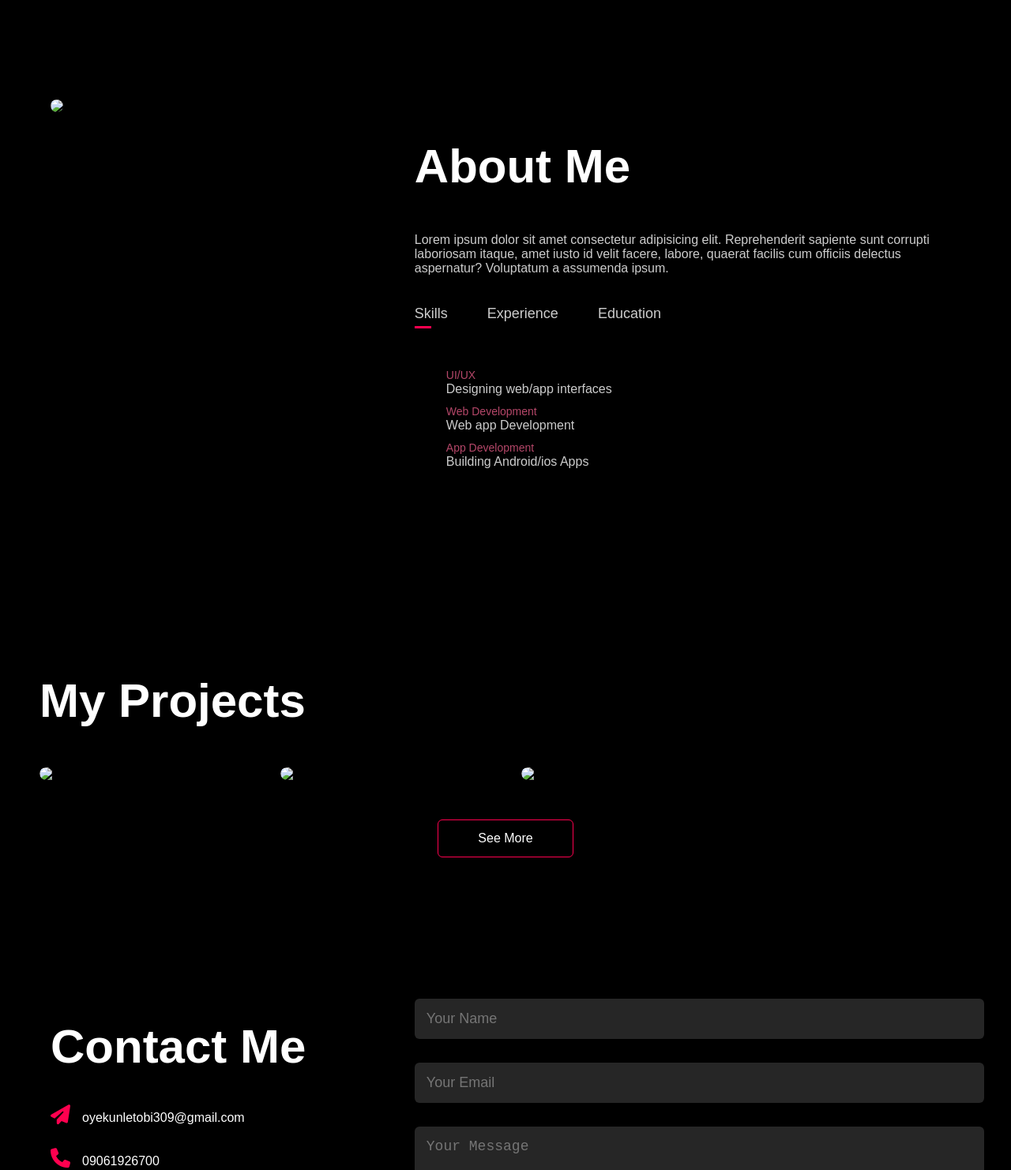
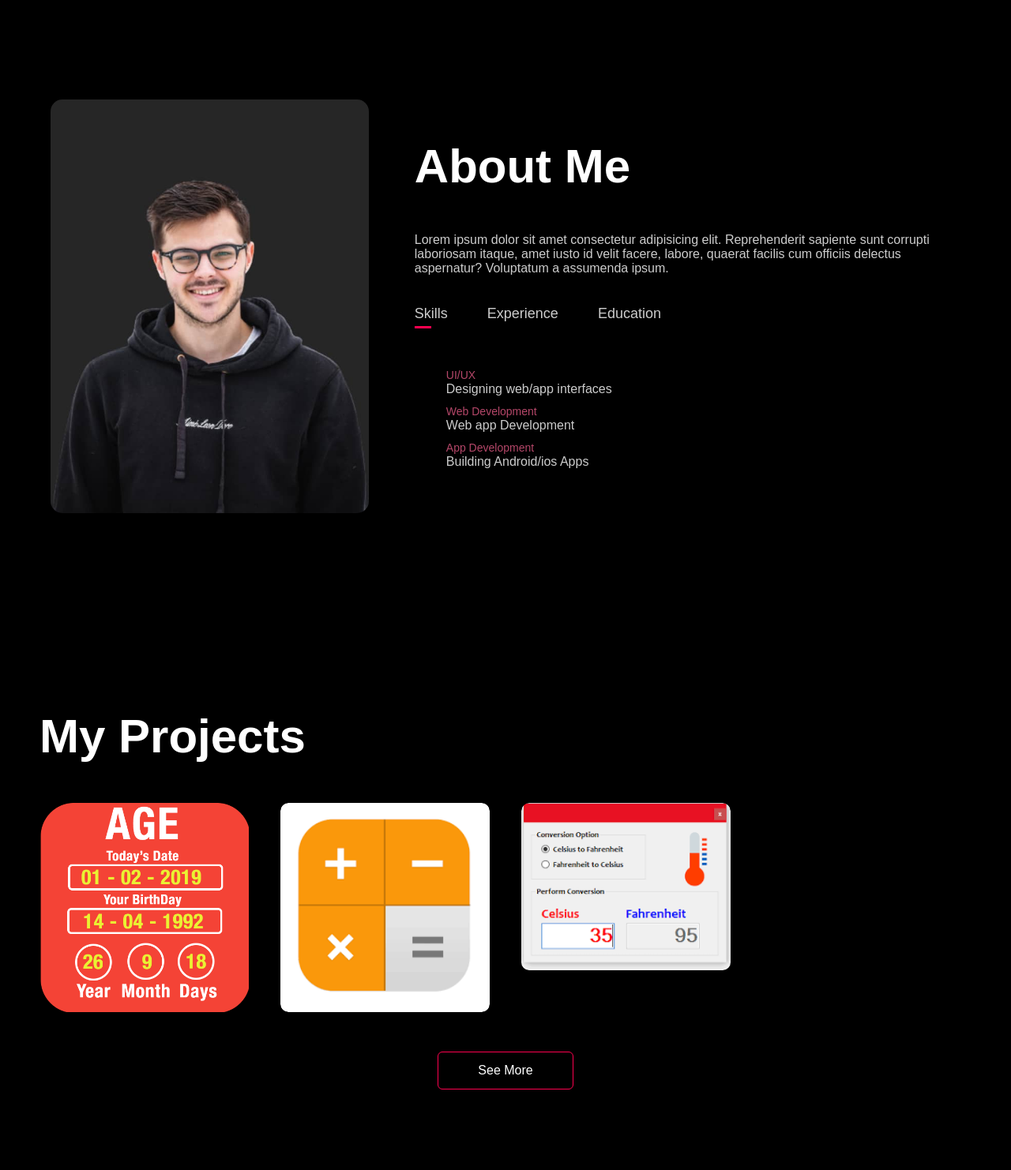
Before and after one commit to oye45/my-project---portfilio, a plain HTML site: page index.html in a window 1280 px wide. Shown: the part 740-2222 px from the top of the page at 79% size. Drawn offline with Linux system fonts and the light colour scheme; files whose address does not match are found by name.

Commit message:
Update index.html

```diff
--- a/index.html
+++ b/index.html
@@ -37,7 +37,7 @@
             <div class="about-content">
                 <div class="row">
                     <div class="about-col-1">
-                        <img src="images/user.png.jpg">
+                        <img src="user.png.jpg">
                     </div>
                     <div class="about-col-2">
                         <h1 class="sub-title">About Me</h1>
@@ -84,7 +84,7 @@
                 <h1 class="sub-title">My Projects</h1>
                 <div class="work-list">
                     <div class="work">
-                        <img src="images//age.png">
+                        <img src="age.png">
                         <div class="layer">
                             <h3>Social Media App</h3>
                             <P>The app connects you to talented people around the world.
@@ -93,7 +93,7 @@
                         </div>
                     </div>
                     <div class="work">
-                        <img src="images//cal.png">
+                        <img src="cal.png">
                         <div class="layer">
                             <h3>Music App</h3>
                             <P>The app connects you to talented people around the world.
@@ -102,7 +102,7 @@
                         </div>
                     </div>
                     <div class="work">
-                        <img src="images//temp.png">
+                        <img src="temp.png">
                         <div class="layer">
                             <h3>Online Shopping App</h3>
                             <P>The app connects you to talented people around the world.
@@ -130,7 +130,7 @@
                         <a href=""><i class="fa-brands fa-instagram"></i></a>
                         <a href=""><i class="fa-brands fa-telegram"></i></a>
                         </div>
-                        <a href="images/Web.pdf" download class="btn btn2">DOWNLOAD CV</a>
+                        <a href="Web.pdf" download class="btn btn2">DOWNLOAD CV</a>
                     </div>
                     <div class="contact-right">
                         <form>
```
